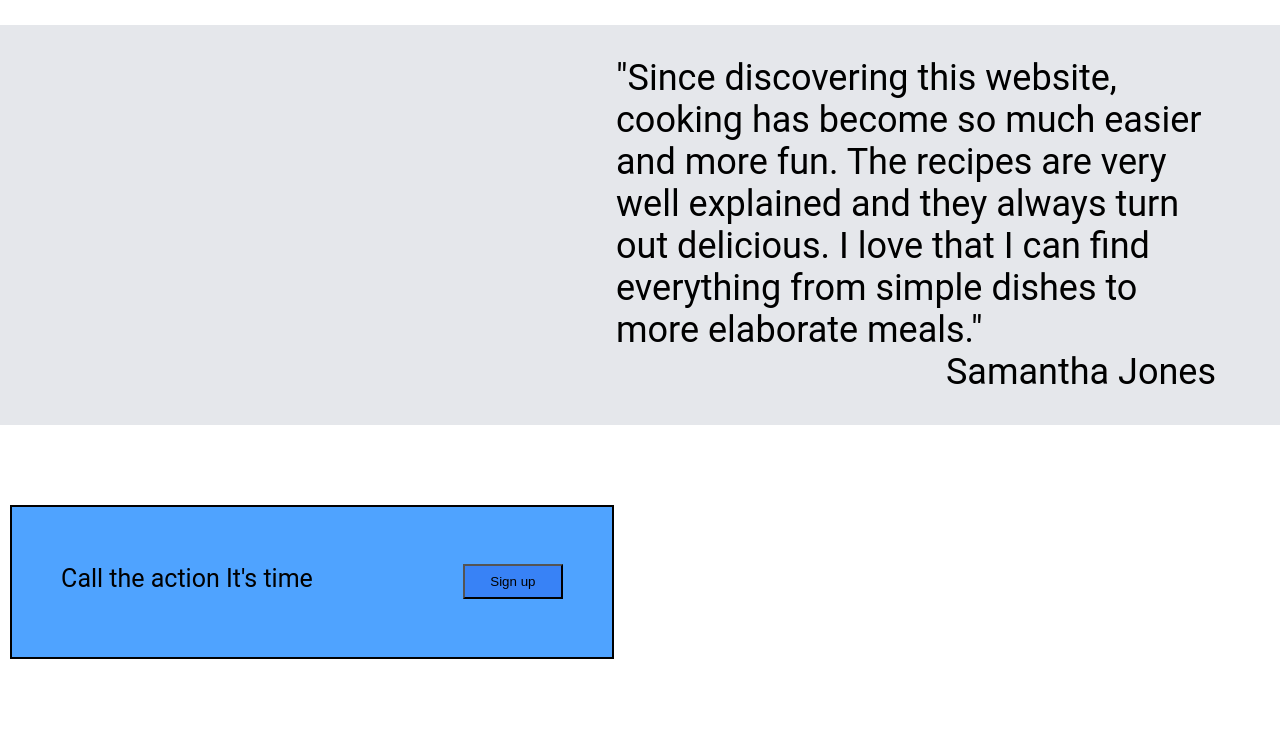
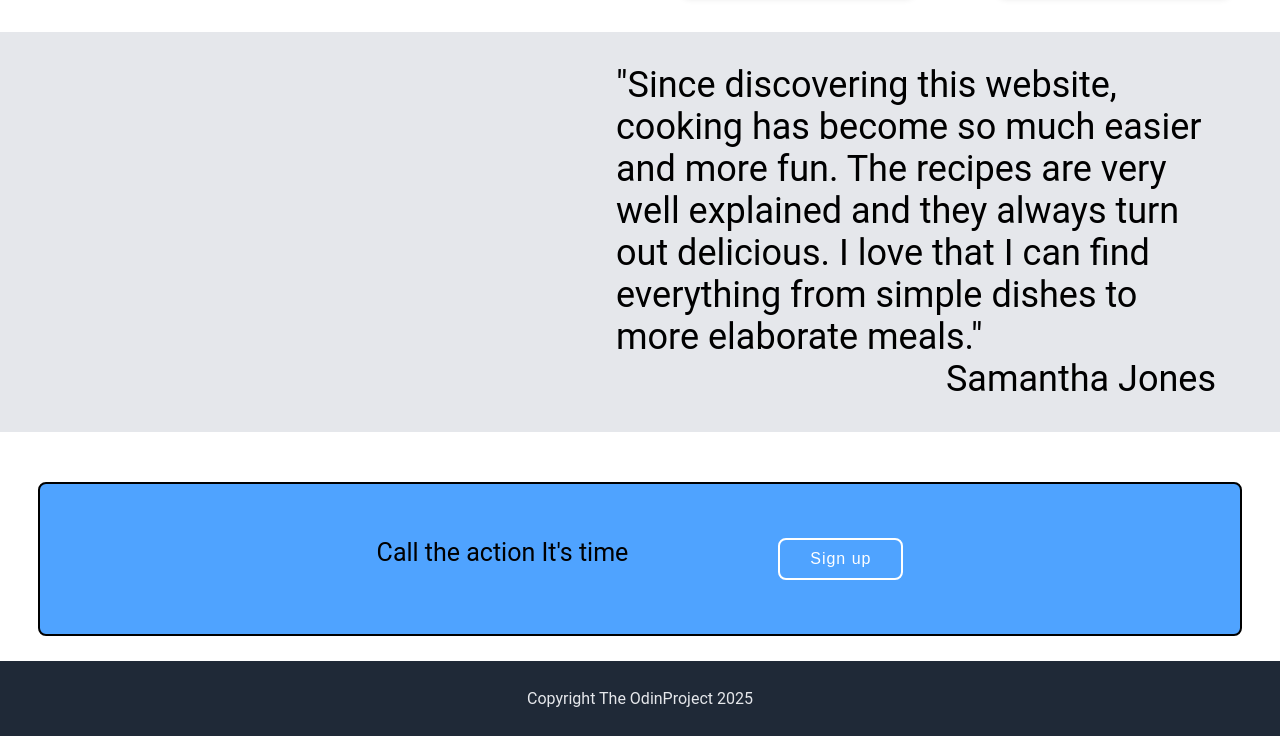
Before and after one commit to cristhianjava/odin-recipes, a plain HTML site: page index.html in a window 1280 px wide. Shown: the part 1015-1754 px from the top of the page. Drawn offline with Linux system fonts and the light colour scheme.

Commit message:
A login button section and a footer were added.

```diff
--- a/css/styles.css
+++ b/css/styles.css
@@ -61,7 +61,7 @@ a {
 button{
     margin: 0;
     padding: 8px;
-    width: 100px;
+    width: 125px;
     flex-shrink: 0;
     background-color: #3882F6;
 }
@@ -154,10 +154,11 @@ justify-content: center;
 align-items: center;
 background-color: #4FA3FF;
 border: 2px solid black;
-margin: 80px 10px 80px 10px;
-width: 600px;
+border-radius: 8px;
+margin: 0 auto;
+margin-top: 50px;
+width: 1200px;
 height: 150px;
-
 }
 
 .action > div{
@@ -165,3 +166,32 @@ height: 150px;
 display: flex;
 gap: 150px;
 }
+
+button{
+  background-color: transparent;
+  color: white;
+  border: 2px solid white;
+  padding: 10px 25px;
+  border-radius: 8px;
+  font-size: 1rem;
+  letter-spacing: 1px;
+  cursor: pointer;
+  transition: all 0.3s ease;
+}
+
+button:hover {
+  background-color: white;
+  color: #222;
+  transform: scale(1.05);
+  box-shadow: 0 0 10px rgba(255, 255, 255, 0.7)
+}
+
+.footer{
+  background-color: #1F2937;
+  height: 75px;
+  margin-top: 25px;
+  display:flex;
+  align-items: center;
+  justify-content: center;
+  color: #E5E7EB;
+}
--- a/index.html
+++ b/index.html
@@ -65,5 +65,8 @@
         <button>Sign up</button>
       </div>
     </div>
+    <div class="footer">
+      <div>Copyright The OdinProject 2025</div>
+    </div>
   </body>
 </html>
```
Lines whose indentation alone changed are shown as unchanged.
